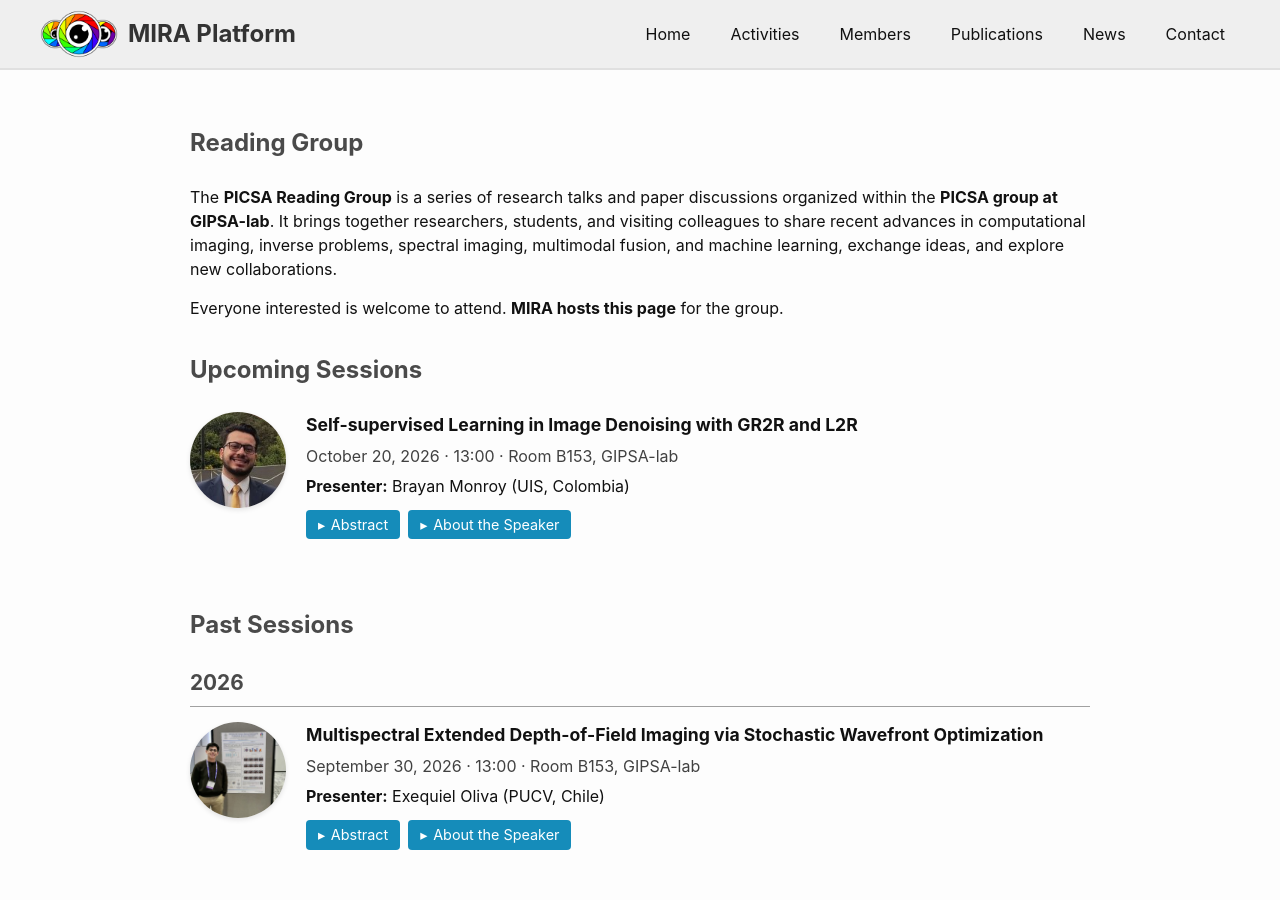
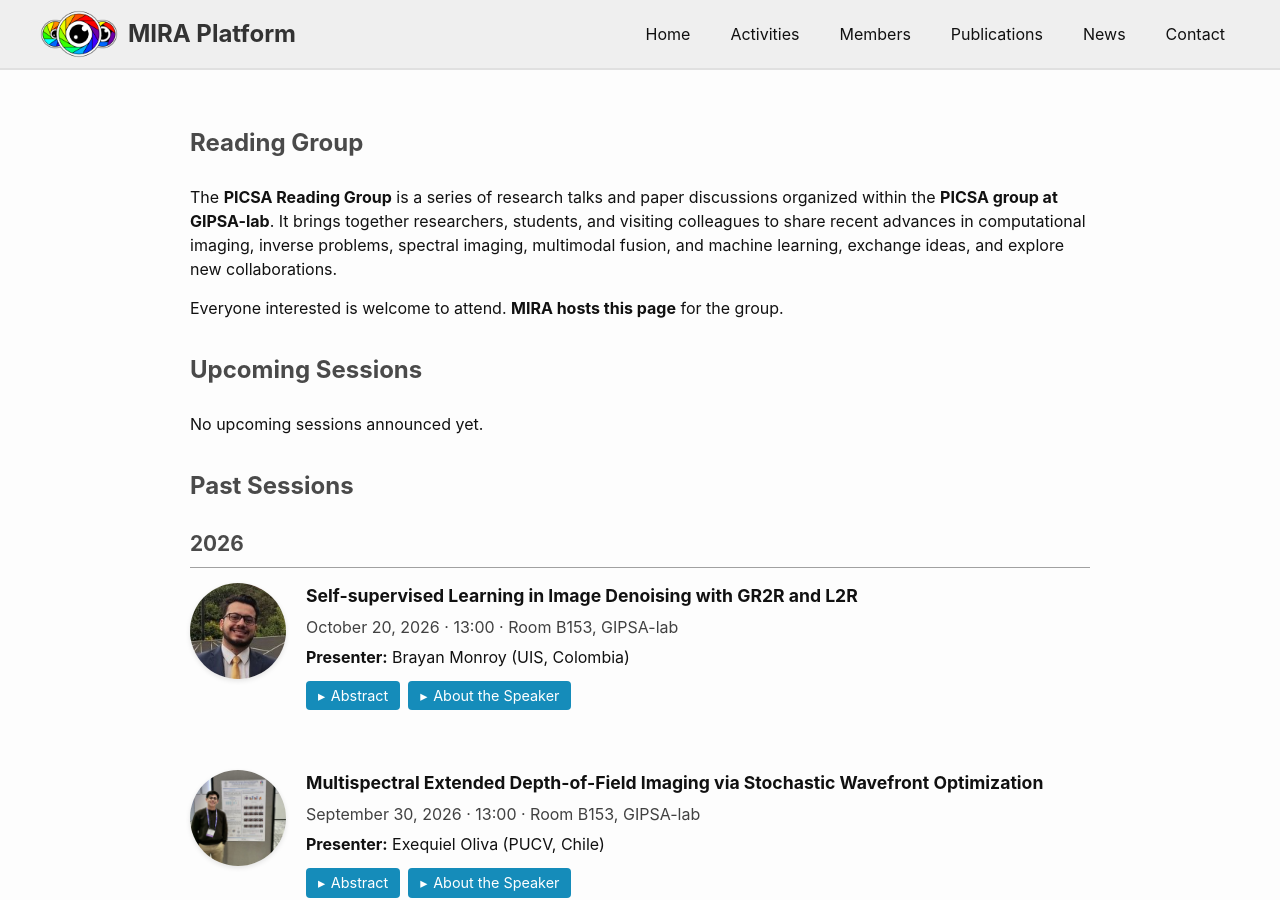
Before and after one commit to mira-imaging/mira-imaging.github.io, a Jekyll site: the page built from _pages_navbar/reading-group.html, in a window 1280 px wide and 900 px high. Built offline with Jekyll 4.4.1, drawn with Linux system fonts in a browser that asks for light colours; some of the changed lines change nothing that is shown.

Commit message:
Fix date

```diff
--- a/_data/reading_group.yml
+++ b/_data/reading_group.yml
@@ -29,7 +29,7 @@ organizers:
 sessions:
   - date: "2026-10-20"
     title: "Self-supervised Learning in Image Denoising with GR2R and L2R"
-    status: upcoming
+    status: past
     time: "13:00"
     location: "Room B153, GIPSA-lab"
     presenters:
```
